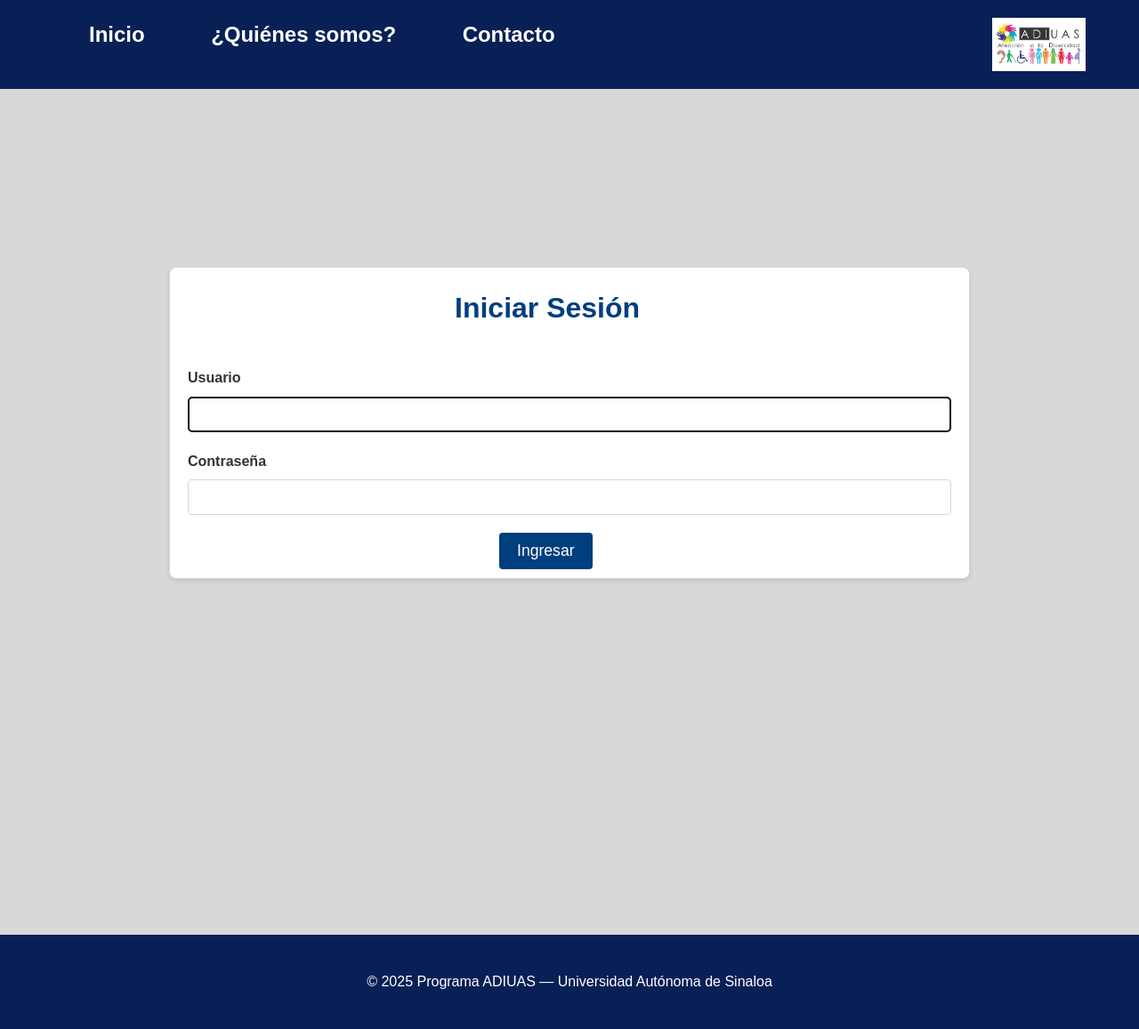
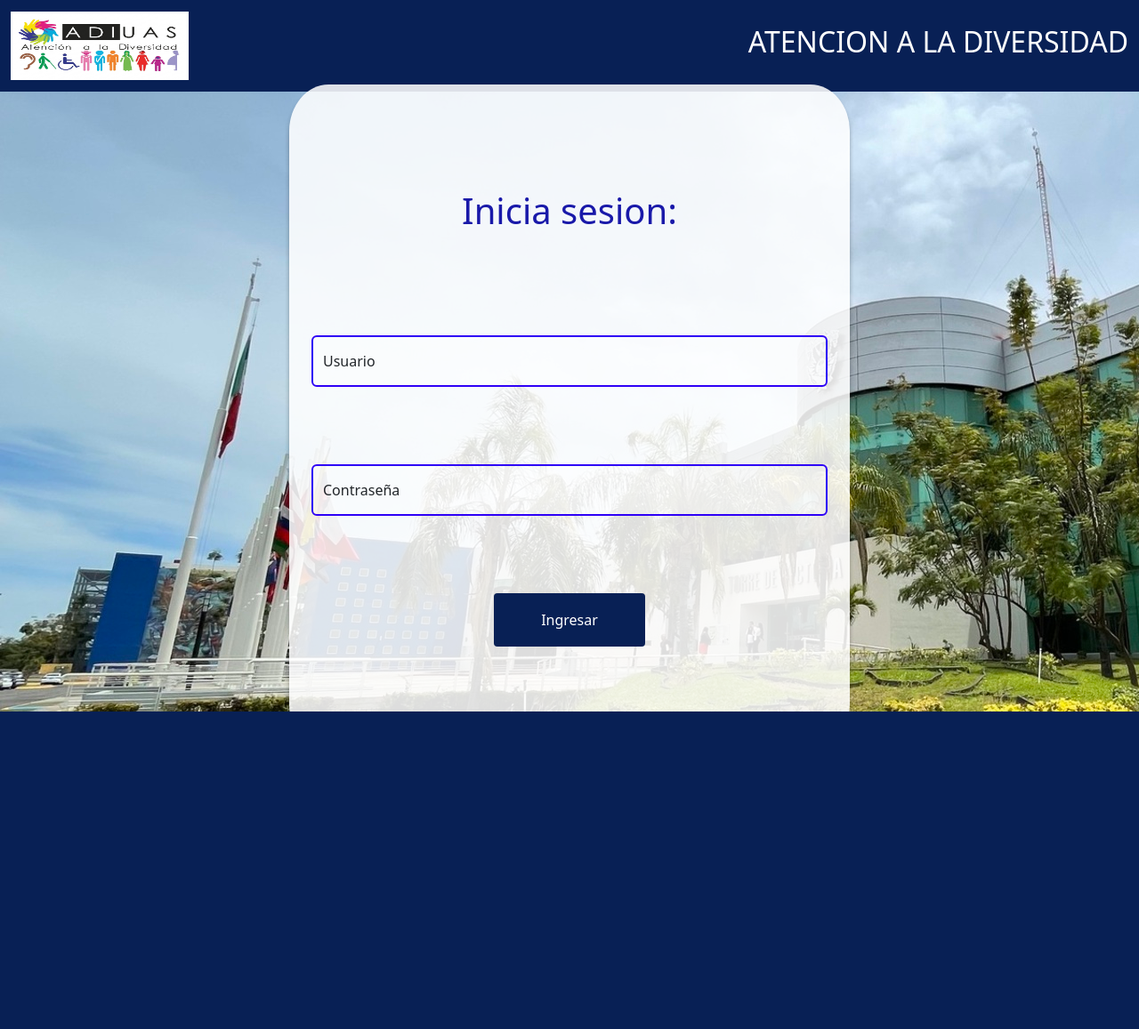
Before and after one commit to CarlosYZR/ADIUAS, a PHP site: page /login.php in a window 1280 px wide. Shown: the whole page at 89% size. After the commit the page ends 800 px from the top, so only its background shows below. Run offline with PHP 8.4, Linux system fonts and the light colour scheme; the visitor is signed in with stand-in values (Sample User, id 1); some libraries are stand-ins or nearby versions.

Commit message:
Nuevo login

```diff
--- /dev/null
+++ b/Assets/css/login.css
@@ -0,0 +1,120 @@
+body{
+    background-image: url("../img/Rectoría_UAS.jpg");
+}
+
+nav{
+    background-color: #082055;
+}
+
+h1{
+    display: flex;
+    justify-content: center;
+    margin-bottom: 20%;
+    color: rgb(25, 25, 169);
+}
+
+h2{
+    color: white;
+}
+
+a{
+    color: white;
+    text-decoration: none;
+    display: block;
+}
+
+li{
+    margin-left: 50px;
+    color: white;
+}
+
+li:hover{
+    color: #C49E0D;
+}
+
+a:hover{
+    color: #C49E0D;
+}
+
+.dropdown-menu{
+    background-color: rgb(8 32 85 / 80%);
+}
+
+h3{
+    color: white;
+}
+
+.nav-item:hover{
+    color: #C49E0D;
+}
+
+h3:hover{
+    color: #C49E0D;
+}
+
+::-webkit-scrollbar {
+    display: none;
+}
+
+
+.form-container{
+    position: fixed;
+    top: calc(50% + 70px);
+    left: 50%;
+    transform: translate(-50%, -50%);
+    width: auto;
+    max-width: 95vw;
+    height: 750px;
+    box-sizing: border-box;
+    resize: none;
+    overflow: hidden;
+    z-index: 999;
+    background-color: rgba(255, 255, 255, 0.866);
+    border-radius: 7%;
+    display: flex;
+    flex-direction: column;
+    justify-content: center;
+    align-items: center;
+    padding: 25px;
+    gap: 15px;
+    box-shadow: 0 5px 5px rgba(0, 0, 0, 0.312);
+}
+
+.form-control{
+    width: 580px;
+    max-width: 100%;
+    margin-bottom: 15%;
+    background-color: rgba(255, 255, 255, 0.338);
+    border: 2px solid #2e01f6;
+    font-size: 1.5rem;
+}
+
+.form-control:not(:placeholder-shown) ~ .form-control{
+    border-color: #C49E0D;
+}
+
+.btn {
+    display: flex;
+    justify-content: center;
+    align-items: center;
+    margin: 0 auto;
+    display: flex;
+    height: 60px;
+    width: 170px;
+    background-color:#082055;
+    color: white;
+    border-radius: 4px;
+    text-decoration: none;
+    font-size: 1rem;
+    transition: 0.3s ease;
+}
+
+.btn:hover{
+    background-color: #C49E0D;
+    color: white;
+}
+
+
+.form-control:hover, label{
+    border-color: #ffcc01;
+}
--- a/Assets/css/login_styles.css
+++ /dev/null
@@ -1,183 +0,0 @@
-/* Variables de color (si usas CSS moderno / preprocesador puedes usar variables) */
-:root {
-  --color-blanco: #ffffff;
-  --color-azul-oscuro: #003e7e;
-  --color-azul-medio: #0073b1;
-  --color-texto: #333333;
-  --color-texto-sec: #666666;
-  --color-fondo: #d8d8d8; /* tono muy claro para el fondo */
-  --color-borde: #d6d6d6;
-}
-
-/* Reset básico y tipografía */
-* {
-  margin: 0;
-  padding: 0;
-  box-sizing: border-box;
-}
-
-body {
-  font-family: Arial, sans-serif;
-  color: var(--color-texto);
-  background-color: var(--color-fondo);
-  line-height: 1.6;
-}
-
-/* Encabezado (header) */
-header {
-  background-color: #082055;
-  color: var(--color-blanco);
-  padding: 20px 40px;
-}
-
-header nav a {
-  color: var(--color-blanco);
-  text-decoration: none;
-  margin-right: 20px;
-  font-weight: bold;
-}
-
-header nav a:hover {
-  color: #C49E0D;
-}
-
-/* Contenedor principal */
-.main-content {
-  max-width: 900px;
-  margin: 40px auto;
-  padding: 0 20px;
-  background-color: var(--color-blanco);
-  border: 1px solid var(--color-borde);
-  border-radius: 8px;
-  box-shadow: 0 2px 5px rgba(0,0,0,0.1);
-  padding-top: 20px;
-  margin-top: 200px;
-}
-
-/* Títulos */
-.main-content h1, .main-content h2, .main-content h3 {
-  color: var(--color-azul-oscuro);
-  margin-bottom: 20px;
-}
-
-/* Párrafos y texto normal */
-.main-content p {
-  margin-bottom: 15px;
-  color: var(--color-texto);
-  box-shadow: 3px 3px 15px;
-}
-
-/* Botones */
-.btn {
-  display: inline-block;
-  background-color: var(--color-azul-oscuro);
-  color: var(--color-blanco);
-  padding: 10px 20px;
-  border: none;
-  border-radius: 4px;
-  cursor: pointer;
-  text-decoration: none;
-  font-size: 1rem;
-  transition: background-color 0.3s ease;
-  margin-left: 350px;
-}
-
-.btn:hover {
-  background-color: #C49E0D;
-}
-
-/* Formulario */
-form {
-  margin-top: 20px;
-}
-
-form label {
-  display: block;
-  margin-bottom: 8px;
-  font-weight: bold;
-  color: var(--color-texto);
-}
-
-form input[type="text"],
-form input[type="password"],
-form input[type="email"] {
-  width: 100%;
-  padding: 10px;
-  border: 1px solid var(--color-borde);
-  border-radius: 4px;
-  margin-bottom: 20px;
-  font-size: 1rem;
-}
-
-form input[type="submit"] {
-  /* reutilizamos .btn si lo deseas */
-  background-color: var(--color-azul-oscuro);
-  color: var(--color-blanco);
-  padding: 10px 20px;
-  border: none;
-  border-radius: 4px;
-  font-size: 1.1rem;
-  cursor: pointer;
-  margin-bottom: 10px;
-}
-
-form input[type="submit"]:hover {
-  background-color: #C49E0D;
-}
-
-/* Pie de página */
-.footer {
-  background-color: #082055;
-  color: white;
-  text-align: center;
-  padding: 40px;
-  margin-top: 400px;
-}
-
-footer a {
-  color: var(--color-blanco);
-  text-decoration: none;
-}
-
-footer a:hover {
-  color: var(--color-azul-medio);
-}
-
-/* Estilo para el contenedor del logo */
-.logo-container {
-  display: flex;
-  align-items: center;
-  padding-right: 20px;
-}
-
-/* Estilo del logo */
-.logo {
-  height: 60px; /* Ajusta según tamaño de tu logo */
-  width: auto;
-}
-
-/* Logo dentro de su contenedor */
-.inicio-container{
-  display: inline-block;
-  margin: 0 10px;;
-}
-.logo-container {
-  float: right; /* Esto mueve el logo hacia la derecha */
-}
-
-/* Evitar que el contenido "se recupere" debajo del logo */
-header::after {
-  content: "";
-  display: table;
-  clear: both;
-}
-
-h2{
-  display: inline-block;
-  margin-left: 50px;
-}
-
-h1{
-  display: inline-block;
-  margin-left: 300px;
-}
--- a/Config/Conexion.php
+++ b/Config/Conexion.php
@@ -12,10 +12,9 @@ class Conexion{
 
         try{
 
-            //PDO recibe los parametros del host y la base de datos//
             $Conexion = new PDO("mysql:host=127.0.0.1;dbname=adiuas",
-                            "root",       //Asi como tambien debemos indicar el usuario//
-                            "123456789"    //Y la contraseña//
+                            "root",
+                            "123456789"
             );
 
             return $Conexion;
--- a/Controllers/EstudianteControlador.php
+++ b/Controllers/EstudianteControlador.php
@@ -4,11 +4,9 @@
 
     class EstudianteControlador{
 
-        //Funcion del controlador para hacer el objeto
+        //Funcion del para el objeto estudiante
         public static function objetoEstudiante($DatosEstudiante){
 
-            //Hice el objeto de estudiante para que obtenga los parametros para
-            //  poder guardar a los estudiantes nuevos en la base de datos
             $ObjEstudiante = new Estudiante();
 
             if (!is_array($DatosEstudiante)){
@@ -16,8 +14,6 @@
                 return $ObjEstudiante;
             }
 
-            //El objeto estudiante seteara los parametros que vienen del array $DatosEstudiante
-            //$DatosEstudiante es un array que se declara y recibe los datos en /Views/RegistroVisita.php
             $ObjEstudiante->setId($DatosEstudiante['id'] ?? null);
             $ObjEstudiante->setNombre($DatosEstudiante[':nombre'] ?? null);
             $ObjEstudiante->setEdad($DatosEstudiante[':edad'] ?? null);
--- a/Controllers/UsuarioControlador.php
+++ b/Controllers/UsuarioControlador.php
@@ -10,10 +10,8 @@ class UsuarioControlador{
         $ObjUsuario = new Usuario();
 
 
-
         $ObjUsuario->setUsuario($Usuario);
         $ObjUsuario->setPassword($Password);
-
 
 
         return UsuarioDao::login($ObjUsuario);
--- a/Models/Estudiante.php
+++ b/Models/Estudiante.php
@@ -3,7 +3,6 @@
 
 class Estudiante{
 
-	//Parametros del estudiante
     private $Id;
     private $Nombre;
     private $Edad;
@@ -16,7 +15,6 @@ class Estudiante{
     private $Poblacion;
 
 
-	//Vaina y media
 
     public function getId(){
 		return $this->Id;
--- a/Models/Usuario.php
+++ b/Models/Usuario.php
@@ -2,7 +2,6 @@
 
 class Usuario{
 
-    //Parametros del usuario
     private $Id;
     private $Usuario;
     private $Password;
--- a/Views/login.php
+++ b/Views/login.php
@@ -1,58 +1,80 @@
+<?php
+
+    session_start();
+
+    if(empty($_SESSION['usuario'])){
+
+        header("Location: login.php");
+        exit();
+
+    }
+
+?>
+
 
 <!DOCTYPE html>
-<html lang="es">
+<html lang="en">
 <head>
-  <meta charset="UTF-8">
-
-  <title>Bienvenido a ADIUAS</title>
-
-  <link rel="stylesheet" href="../Assets/css/login_styles.css">
-  <link rel="shortcut icon" href="../Assets/img/Logo_Uas.ico">
-  <link rel="stylesheet" type="text/css" href="../Assets/css/overhang.min.css" />
-
+    <meta charset="UTF-8">
+    <meta name="viewport" content="width=device-width, initial-scale=1.0">
+    <link rel="shortcut icon" href="../Assets/img/Logo_Uas.ico">
+    <link href="https://cdn.jsdelivr.net/npm/bootstrap@5.3.8/dist/css/bootstrap.min.css" rel="stylesheet" integrity="sha384-sRIl4kxILFvY47J16cr9ZwB07vP4J8+LH7qKQnuqkuIAvNWLzeN8tE5YBujZqJLB" crossorigin="anonymous">
+    <link rel="stylesheet" href="../Assets/css/login.css">
+    <title>Iniciar sesion</title>
 </head>
 <body>
-  <header>
-    <nav>
-    <div class="logo-container">
-    <img src="../Assets/img/adiuas.jpg" alt="Logo de ADIUAS" class="logo">
-  </div>
 
-  <div class="inicio-container">
-      <a href=""> <h2>Inicio</h2> </a>
+    <nav class="navbar navbar-expand-lg">
+              <div class="container-fluid">
+                  <a class="navbar-brand" href="#"><img src="../assets/img/adiuas.png" class="logo" height="77px" width="200px"></a>
+                  <button class="navbar-toggler" type="button" data-bs-toggle="collapse" data-bs-target="#navbarSupportedContent" aria-controls="navbarSupportedContent" aria-expanded="false" aria-label="Toggle navigation">
+                  <span class="navbar-toggler-icon"></span>
+                  </button>
+                  <div class="collapse navbar-collapse" id="navbarSupportedContent">
+                  <ul class="navbar-nav me-auto mb-2 mb-lg-0">
 
-      <a href="https://www.uas.edu.mx/nuestra-universidad/mision-vision-y-valores"><h2>¿Quiénes somos?</h2></a>
+                      <!--
+                      <li class="nav-item dropdown">
+                          <a class="nav-link dropdown" href="#" role="button" data-bs-toggle="dropdown" aria-expanded="false">
+                              <h2>Unidades</h2>
+                          </a>
+                          <ul class="dropdown-menu">
+                              <li><a class="dropdown-item" href="#">Action</a></li>
+                              <li><a class="dropdown-item" href="#">Another action</a></li>
+                              <li><a class="dropdown-item" href="#">Something else here</a></li>
+                          </ul>
+                      </li> -->
 
-      <a href="https://www.facebook.com/UASoficial/"><h2>Contacto</h2></a>
-  </div>
 
+                </ul>
+
+
+            <h2>ATENCION A LA DIVERSIDAD</h2>
     </nav>
-  </header>
 
-  <div class="main-content">
-    <h1>Iniciar Sesión</h1>
-    <form id="loginform" action="../Controllers/ValidacionLogin.php" method="post">
 
-      <label for="username">Usuario</label>
-      <input type="text" id="username" name="input_username" autofocus required>
+    <div class="form-container">
 
-      <label for="password">Contraseña</label>
-      <input type="password" id="password" name="input_password" required>
+        <form action="../Controllers/ValidacionLogin.php" method="post">
 
-      <input type="submit" value="Ingresar" class="btn">
+            <h1>Inicia sesion:</h1>
 
-    </form>
-  </div>
+            <div class="form-floating mb-3">
+                <input type="text" class="form-control" id="input_username" name="input_username" placeholder=" " required>
+                <label for="floatingInput" class="form-label">Usuario</label>
+            </div>
 
-  <div class="footer">
-    <footer>
-      &copy; 2025 Programa ADIUAS — Universidad Autónoma de Sinaloa
-    </footer>
-  </div>
+            <div class="form-floating">
+                <input type="password" class="form-control" id="input_password" name="input_password" placeholder=" " required>
+                <label for="floatingPassword" class="form-label" >Contraseña</label>
+            </div>
 
-  <script src="https://code.jquery.com/jquery-3.7.1.min.js"></script>
-  <script type="text/javascript" src="//ajax.googleapis.com/ajax/libs/jqueryui/1.10.4/jquery-ui.min.js"></script>
-  <script type="text/javascript" src="../Assets/js/overhang.min.js"></script>
-  <script src="..\Assets\js\app.js"></script>
+            <input type="submit" value="Ingresar" class="btn">
+
+        </form>
+
+    </div>
+
+<script src="https://cdn.jsdelivr.net/npm/bootstrap@5.3.8/dist/js/bootstrap.bundle.min.js" integrity="sha384-FKyoEForCGlyvwx9Hj09JcYn3nv7wiPVlz7YYwJrWVcXK/BmnVDxM+D2scQbITxI" crossorigin="anonymous"></script>
 </body>
 </html>
```
Also changed, not shown: Assets/css/index.css (+15 -2 lines), Controllers/CerrarSesion.php (added, +28 -0 lines), Models/EstudianteDAO.php (+1 -10 lines), Views/index.php (+7 -11 lines), Assets/img/Rectoría_UAS.jpg (added), Assets/img/adiuas.jpg (deleted), Assets/img/adiuas.png (added), Assets/img/adiuas_2.png (added), Views/nuevoRegistro.html (renamed from Views/newlogin.html).
